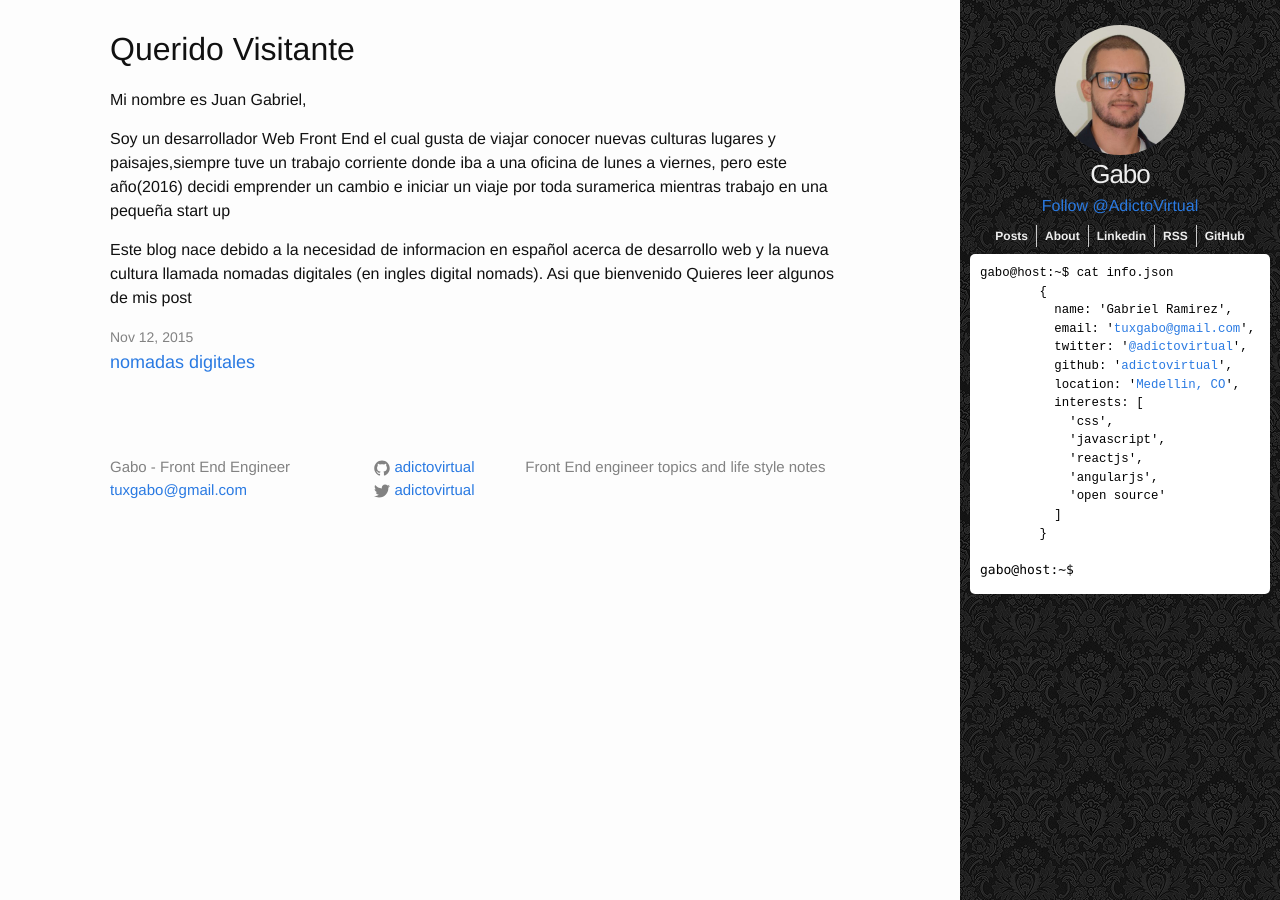
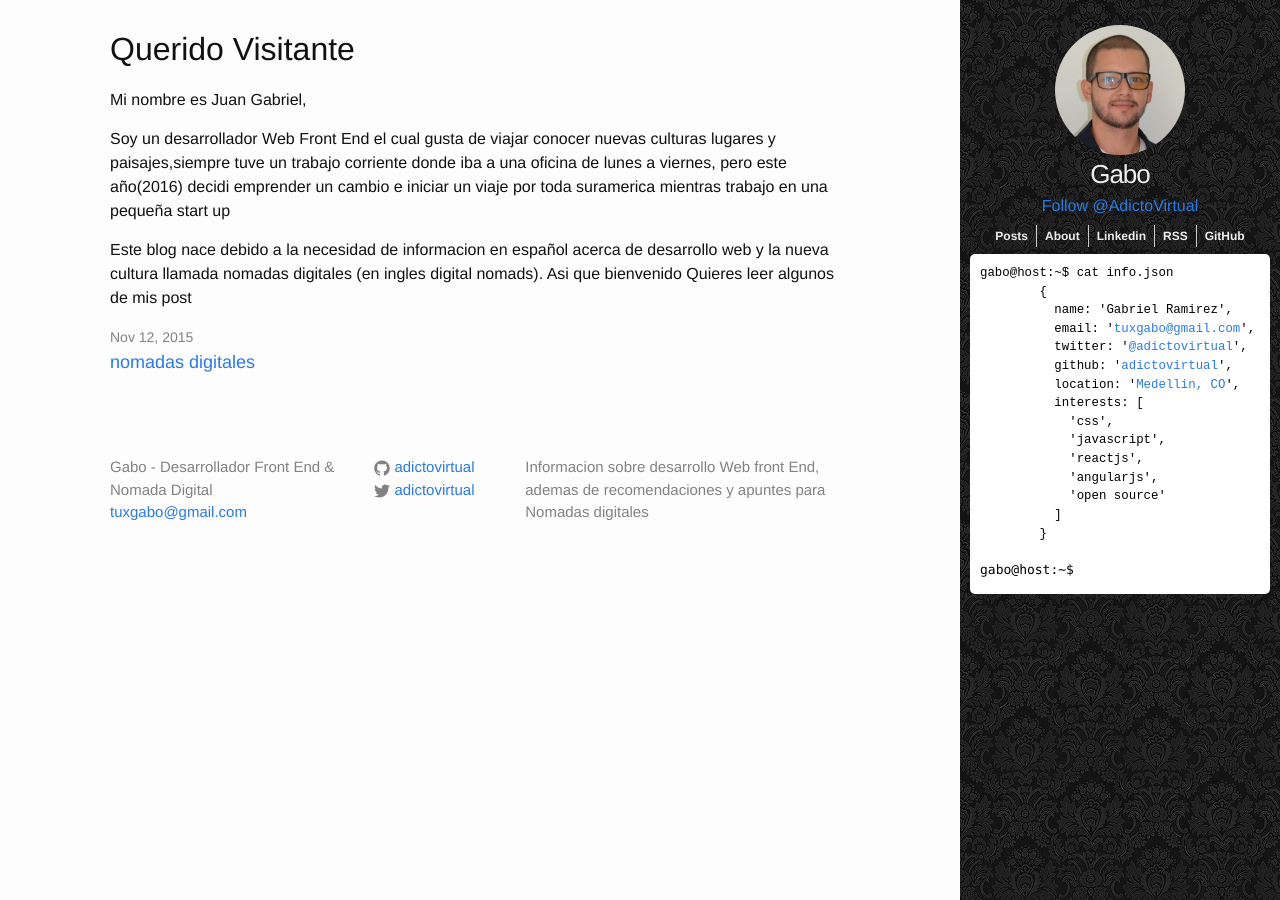
Before and after one commit to juanramirezc2/adictovirtual.github.io, a Jekyll site: the page built from index.html, in a window 1280 px wide. Built offline with Jekyll 4.4.1, drawn with Linux system fonts in a browser that asks for light colours; nearby versions of some CDN libraries; comment, search, counter and statistics services are not loaded.

Commit message:
ahora en titulo en espa;ol

```diff
--- a/_config.yml
+++ b/_config.yml
@@ -1,9 +1,9 @@
 # Site settings
-title: Gabo - Front End Engineer
+title: Gabo - Desarrollador Front End & Nomada Digital
 nickname : Gabo
 email: tuxgabo@gmail.com
 description: > # this means to ignore newlines until "baseurl:"
-  Front End engineer topics and life style notes
+  Informacion sobre desarrollo Web front End, ademas de recomendaciones y apuntes para Nomadas digitales
 pygments: true
 permalink: /:year/:month/:title
 baseurl: "" # the subpath of your site, e.g. /blog/
```
